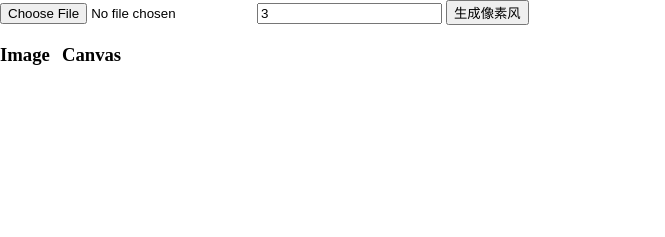
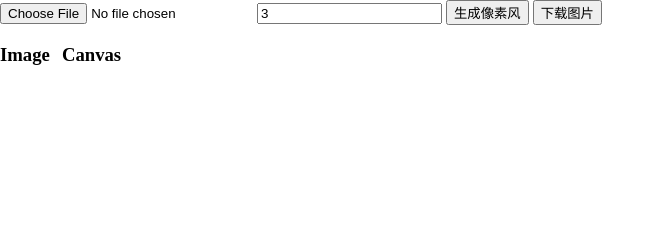
Before and after one commit to xuetyan/pixelStyle, a plain HTML site: page index.html in a window 1280 px wide. Shown: the whole page, without its empty margins (0-665 px from the left). Drawn offline with Linux system fonts and the light colour scheme.

Commit message:
增加下载

```diff
--- a/index.html
+++ b/index.html
@@ -28,6 +28,7 @@
       <input type="file" accept="image/*" oninput="selectImage(event)">
       <input class="resolutionIpt" type="number" placeholder="像素大小" oninput="changeResolution(event.target.value)">
       <button onclick="getPixivImage()">生成像素风</button>
+      <button onclick="donwload()">下载图片</button>
     </div>
 
     <div class="body">
@@ -45,6 +46,7 @@
   <script>
     let url = ''
     let resolution = 3 // 3*3
+
     // 像素化后的所有颜色
     const allColor = new Set()
     document.querySelector('.resolutionIpt').value = resolution
@@ -102,7 +104,6 @@
         }
         ctx.putImageData(cvData, 0, 0)
         marchColor()
-
       }
     }
 
@@ -140,6 +141,21 @@
       // TODO
     }
 
+    var donwload = () => {
+      let myCanvas = document.getElementById('myCv')
+      myCanvas.toBlob((blob) => {
+        const uri = window.URL.createObjectURL(blob)
+        const a = document.createElement('a')
+        a.style.display = 'none';
+        a.href = uri;
+        a.download = '像素图'
+        document.body.appendChild(a);
+        a.click();
+        document.body.removeChild(a);
+        URL.revokeObjectURL(uri)
+      })
+    }
+
     // 仅log一次
     var logfunc = (data) => {
       console.info(data)
```
